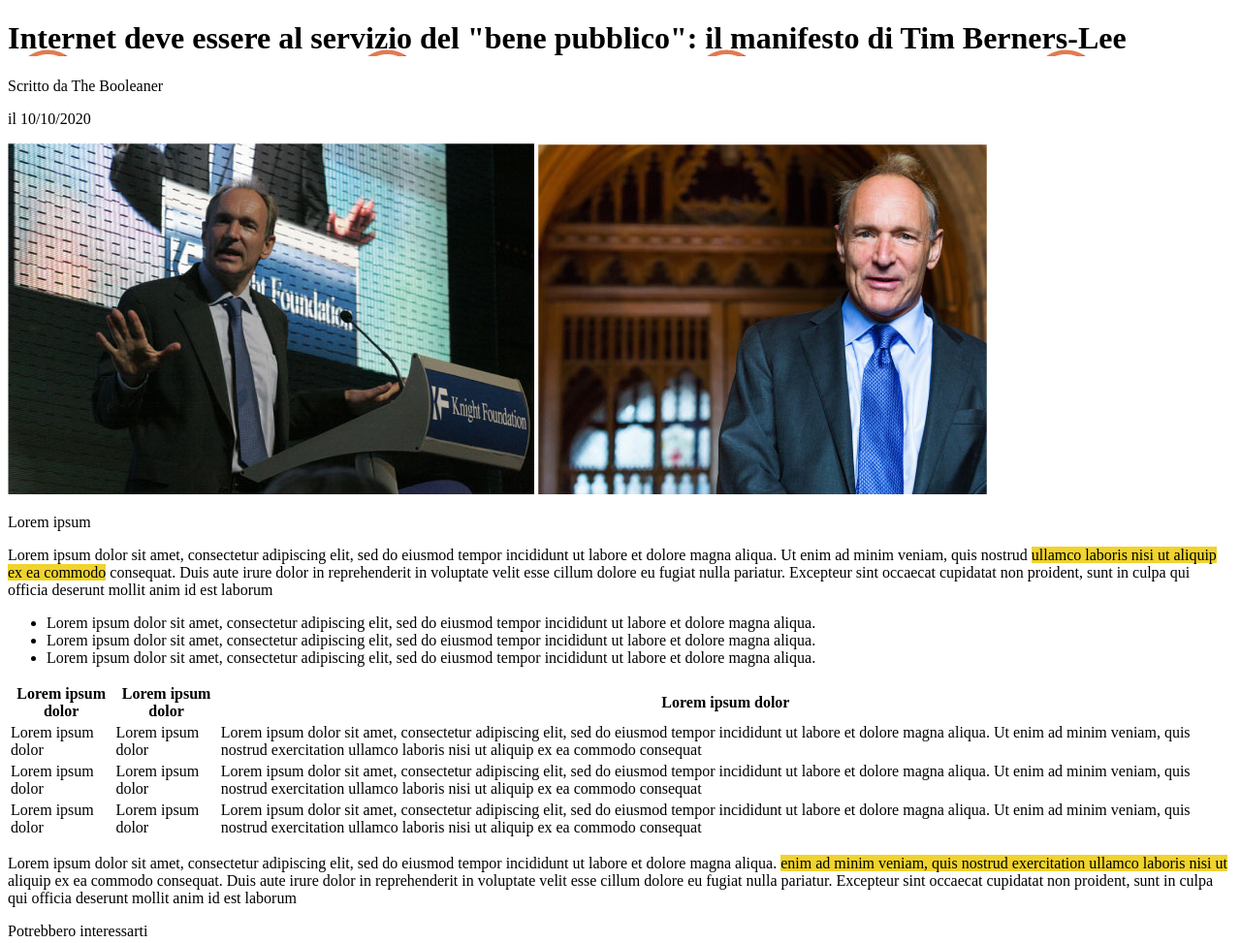
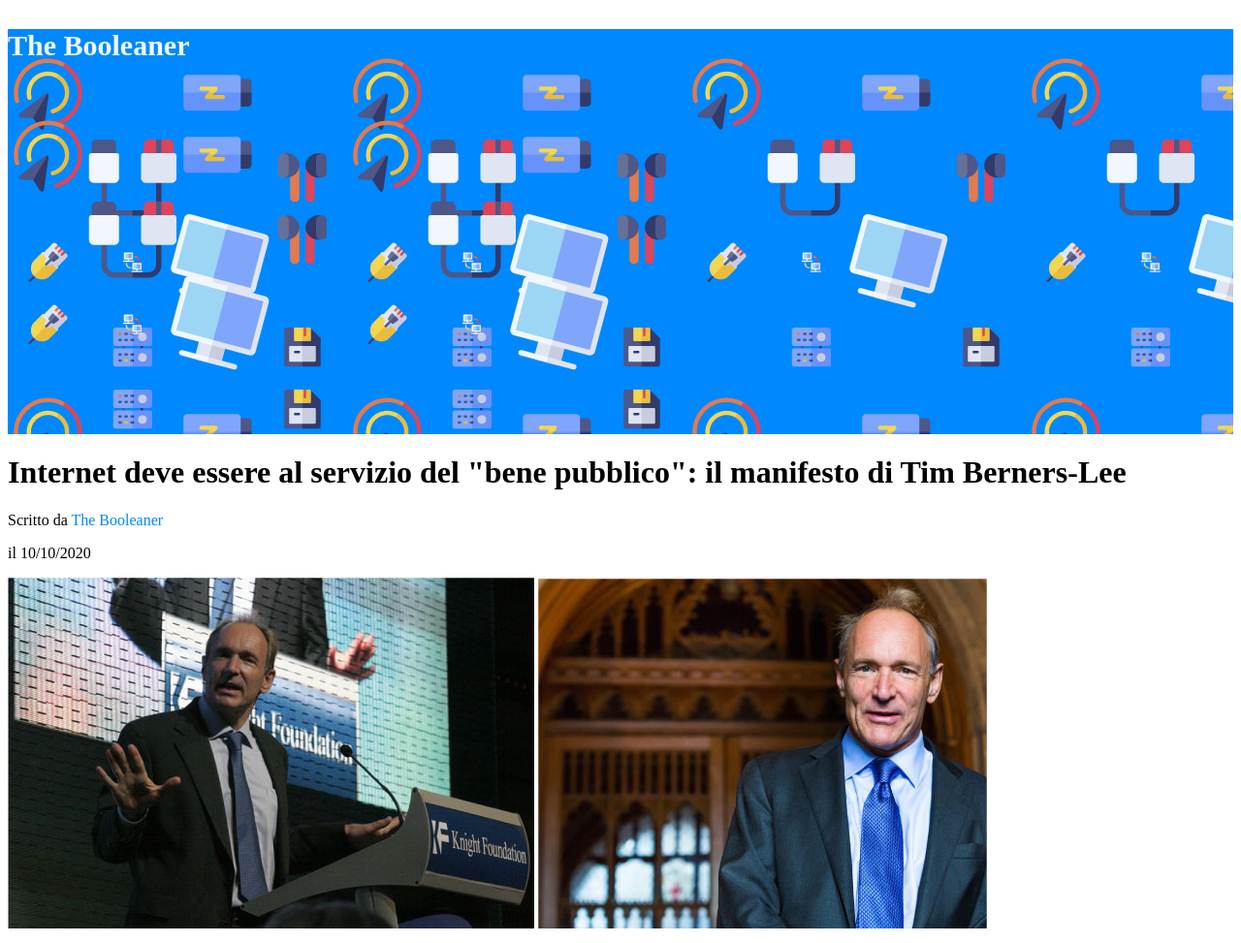
Before and after one commit to ancadunavete/html-css-booleaner, a plain HTML site: page index.html in a window 1280 px wide. Shown: the top 973 px of the page at 97% size. Drawn offline with Linux system fonts and the light colour scheme.

Commit message:
add: text over imgs

```diff
--- a/css/style.css
+++ b/css/style.css
@@ -2,11 +2,27 @@ html {
     font-family: 'Times New Roman', Times, serif;
 }
 #hero {
-    background: url(../img/pattern.png); background-repeat: repeat
-    background-size: cover;
-    width: 100%;
+    background: url(../img/pattern.png);
+    background-color: rgb(0, 136, 255);
+    position: cover;
 }
 
 .highlight {
     background-color: #f0d32e; /* Light yellow */
 }
+
+.thebo {
+    text-align: left;
+    color: aliceblue;
+    outline: black;
+    font-size: 30px
+}
+
+.makeitblue {
+   color: rgb(0, 136, 255);
+}
+
+.text-overlay {
+    color: aliceblue;
+    position: absolute;
+}
--- a/index.html
+++ b/index.html
@@ -13,10 +13,14 @@
 <body>
 
     <div id="hero">
-        <h1>Internet deve essere al servizio del "bene pubblico": il manifesto di Tim Berners-Lee</h1>
+        <h3 class="thebo">The Booleaner</h3>
+        <img src="./img/pattern.png" alt="pattern">
     </div>
 
-    <p>Scritto da The Booleaner</p>
+    <h1>Internet deve essere al servizio del "bene pubblico": il manifesto di Tim Berners-Lee</h1>
+
+    <p>Scritto da <span class="makeitblue">The Booleaner</span></p>
+
     <p>il 10/10/2020</p>
 
     <img src="./img/tim-1.jpg" alt="Tim 1">
@@ -66,12 +70,17 @@
 
     <p>Lorem ipsum dolor sit amet, consectetur adipiscing elit, sed do eiusmod tempor incididunt ut labore et dolore magna aliqua. <span class="highlight">enim ad minim veniam, quis nostrud exercitation ullamco laboris nisi ut</span> aliquip ex ea commodo consequat. Duis aute irure dolor in reprehenderit in voluptate velit esse cillum dolore eu fugiat nulla pariatur. Excepteur sint occaecat cupidatat non proident, sunt in culpa qui officia deserunt mollit anim id est laborum</p>
 
-    <p>Potrebbero interessarti</p>
+    <h4 style="color: dimgrey;">Potrebbero interessarti</h4>
 
-    <img src="./img/monitor.jpg" alt="monitor">
-    <br>
-    <br>
-    <img src="./img/graph.jpg" alt="graph">
+    <div class="image-container">
+        <div class="text-overlay"><h4>Lorem ipsum dolor</h4></div>
+        <img src="./img/monitor.jpg" alt="monitor">
+    </div>
+
+    <div class="image-container">
+        <div class="text-overlay"><h4>Lorem ipsum dolor</h4></div>
+        <img src="./img/graph.jpg" alt="graph">
+    </div>
 
 </body>
 </html>
```
